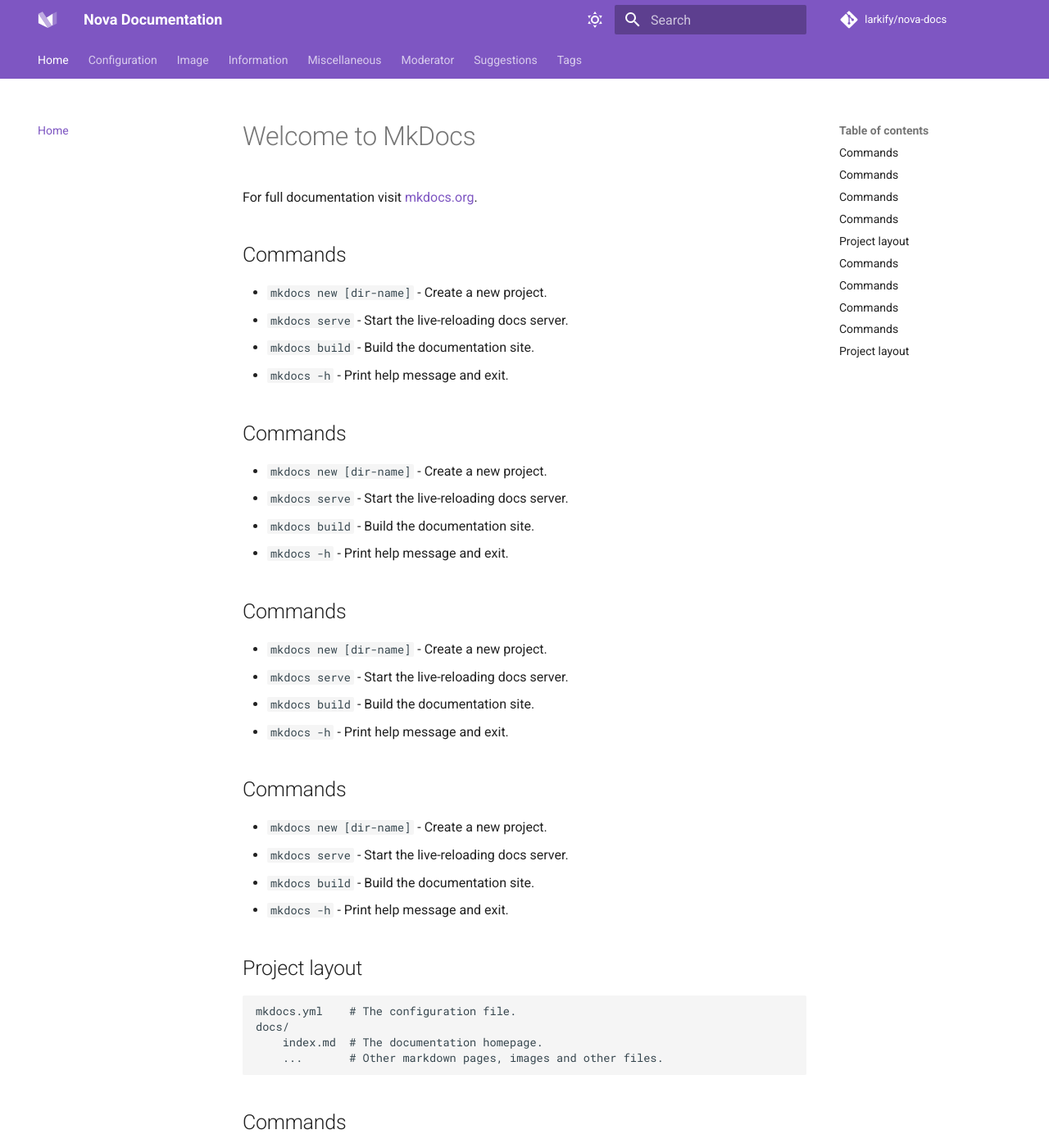
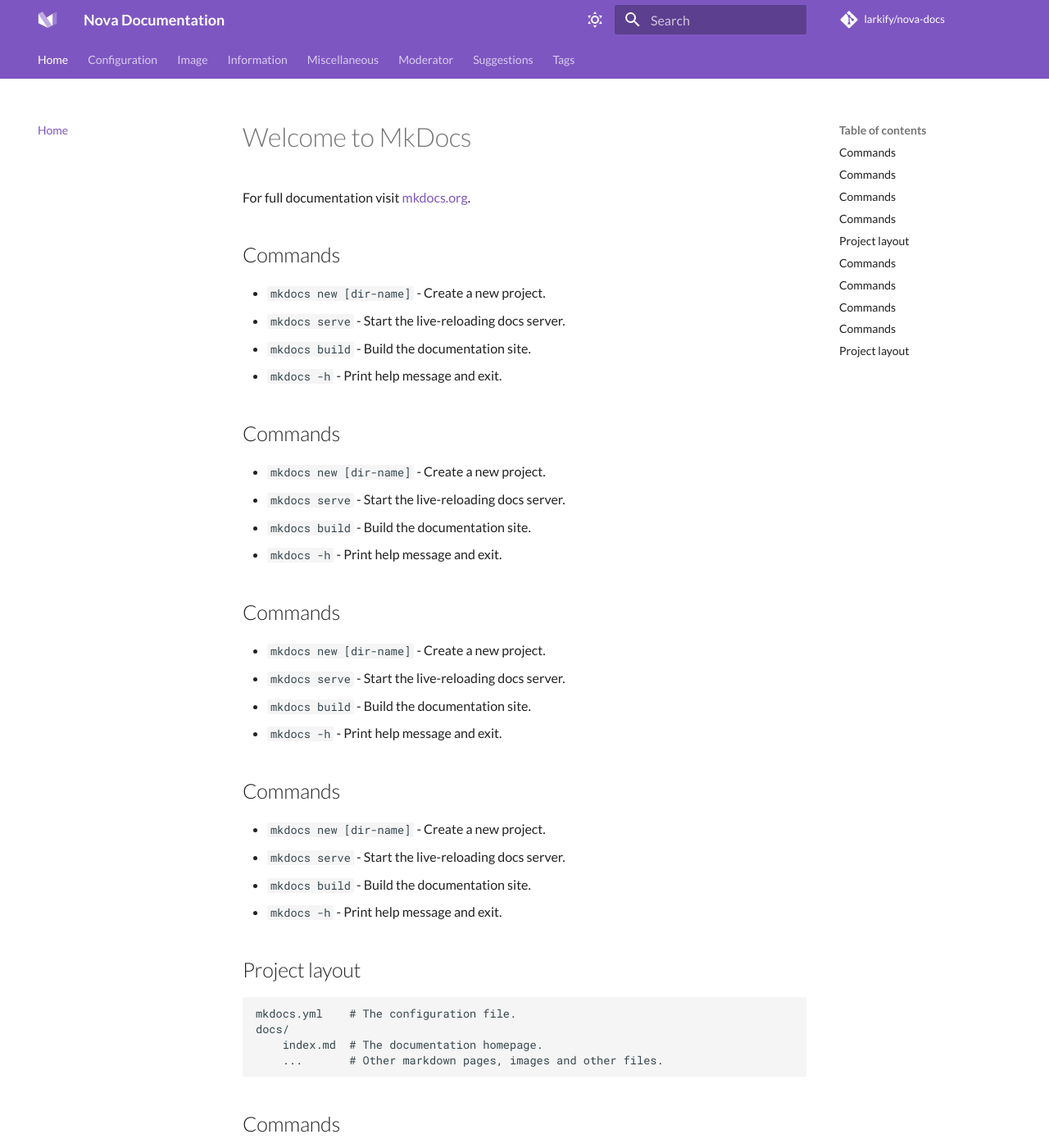
Before and after one commit to Larkify/nova-docs, an MkDocs documentation site: the page built from docs/index.md, in a window 1280 px wide and 1400 px high. Shown: the whole window at 82% size. Built offline with MkDocs 1.6.1 and Material for MkDocs 9.7.7, drawn with Linux system fonts in a browser that asks for light colours; comment, search, counter and statistics services are not loaded.

Commit message:
Update mkdocs.yml

```diff
--- a/mkdocs.yml
+++ b/mkdocs.yml
@@ -5,7 +5,8 @@
 
 theme:
   name: material
-  font: Lato
+  font:
+    text: Lato
 
   plugins:
     - git-revision-date:
```
